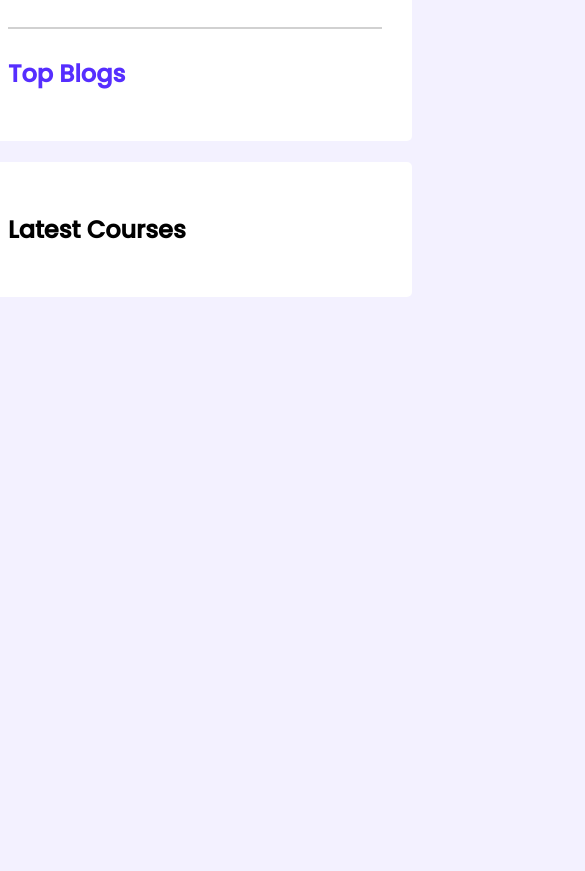
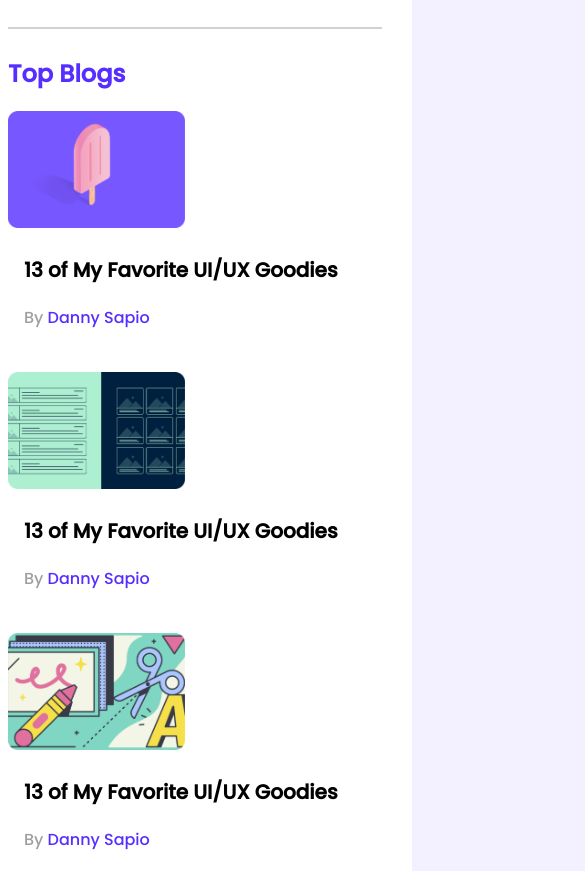
Before and after one commit to Habibur-Habib/leader-board-css3, a plain HTML site: page index.html in a window 390 px wide. Shown: the part 984-1855 px from the top of the page, 585 px wide, since content can reach past the window. Before the commit the page ends 1289 px from the top, so only its background shows below. Drawn offline with Linux system fonts and the light colour scheme.

Commit message:
media quries ok

```diff
--- a/styles/style.css
+++ b/styles/style.css
@@ -123,13 +123,10 @@ Media Queries
     .container{
         width: 100%;
     }
-    .players{
+    .players, .blogs{
         grid-template-columns: repeat(1, 1fr);
     }
-    .player{
+    .player, .blog{
         flex-direction: column;
     }
-    .blog, .courses{
-        display: none;
-    }
 }
```
